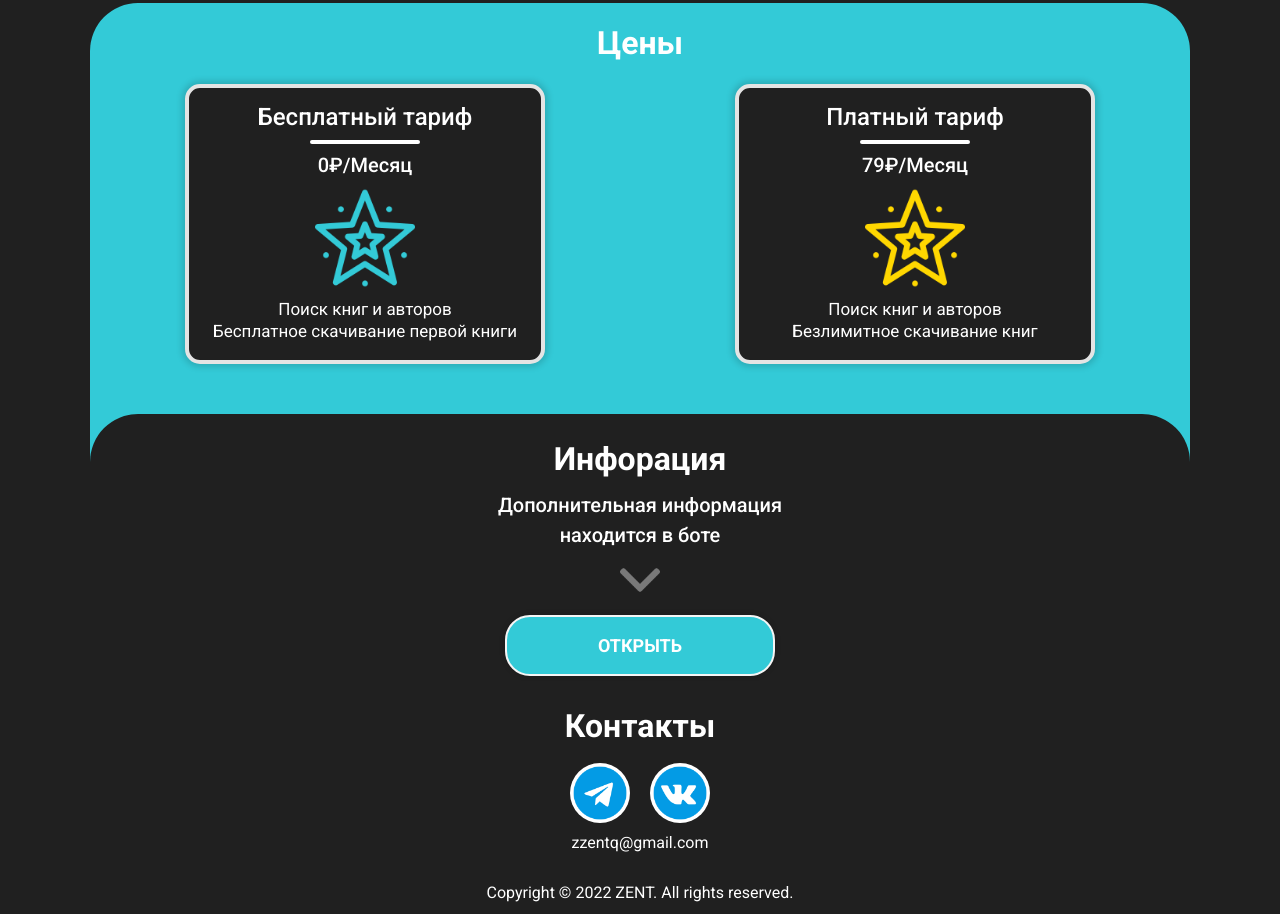
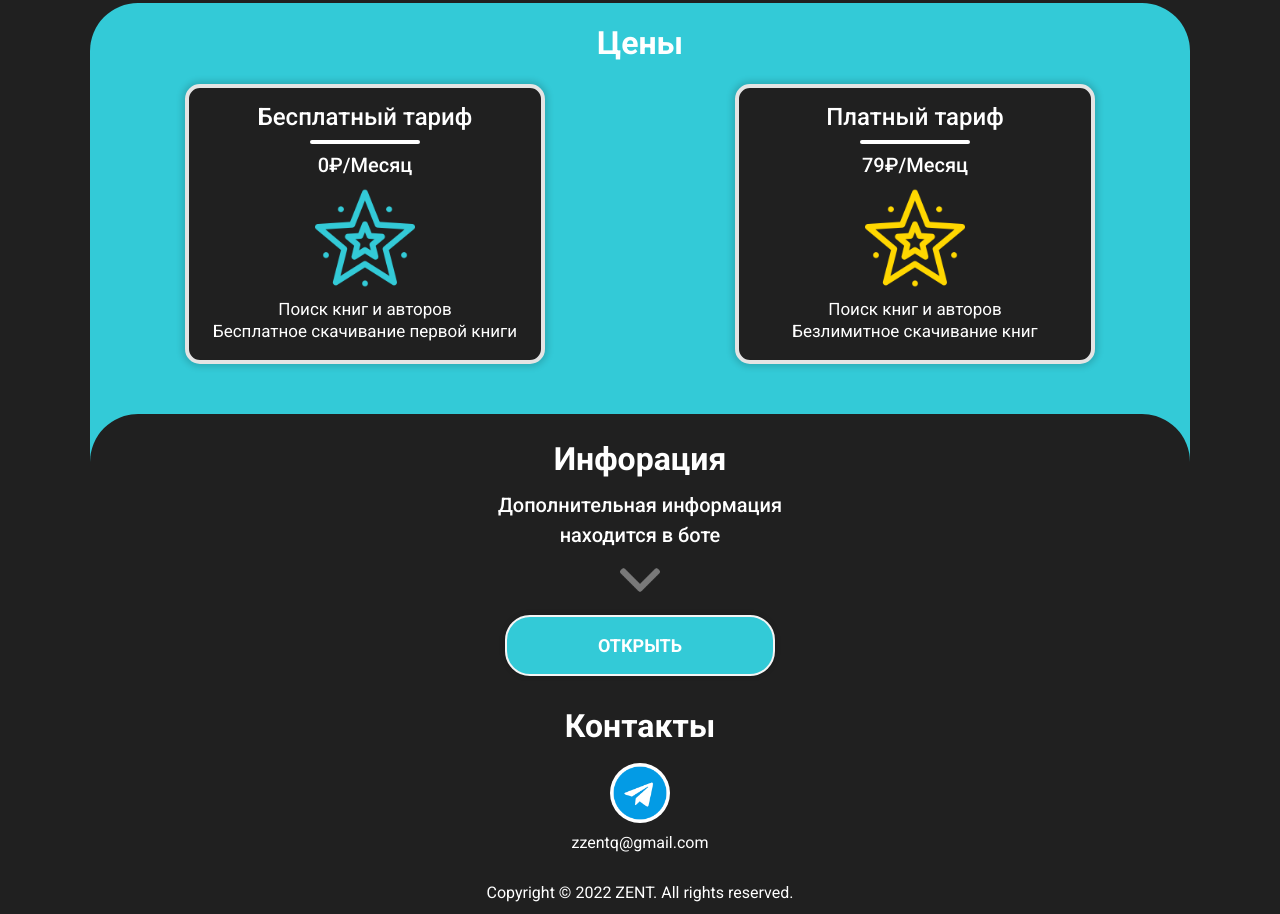
Before and after one commit to safebookbot/landing, a plain HTML site: page index.html in a window 1280 px wide. Shown: the part 1364-2278 px from the top of the page. Drawn offline with Linux system fonts and the light colour scheme.

Commit message:
first commit

```diff
--- a/index.html
+++ b/index.html
@@ -90,7 +90,6 @@
 					<h2>Контакты</h2>
 					<div class="social">
 						<button class="btn-social tg" onclick="document.location='https://t.me/zzentq'"></button>
-						<button class="btn-social vk" onclick="document.location='https://vk.com/zzentq'"></button>
 					</div>
 					<span>zzentq@gmail.com</span>
 					<span id="copyright">Copyright © 2022 ZENT. All rights reserved.</span>
```
